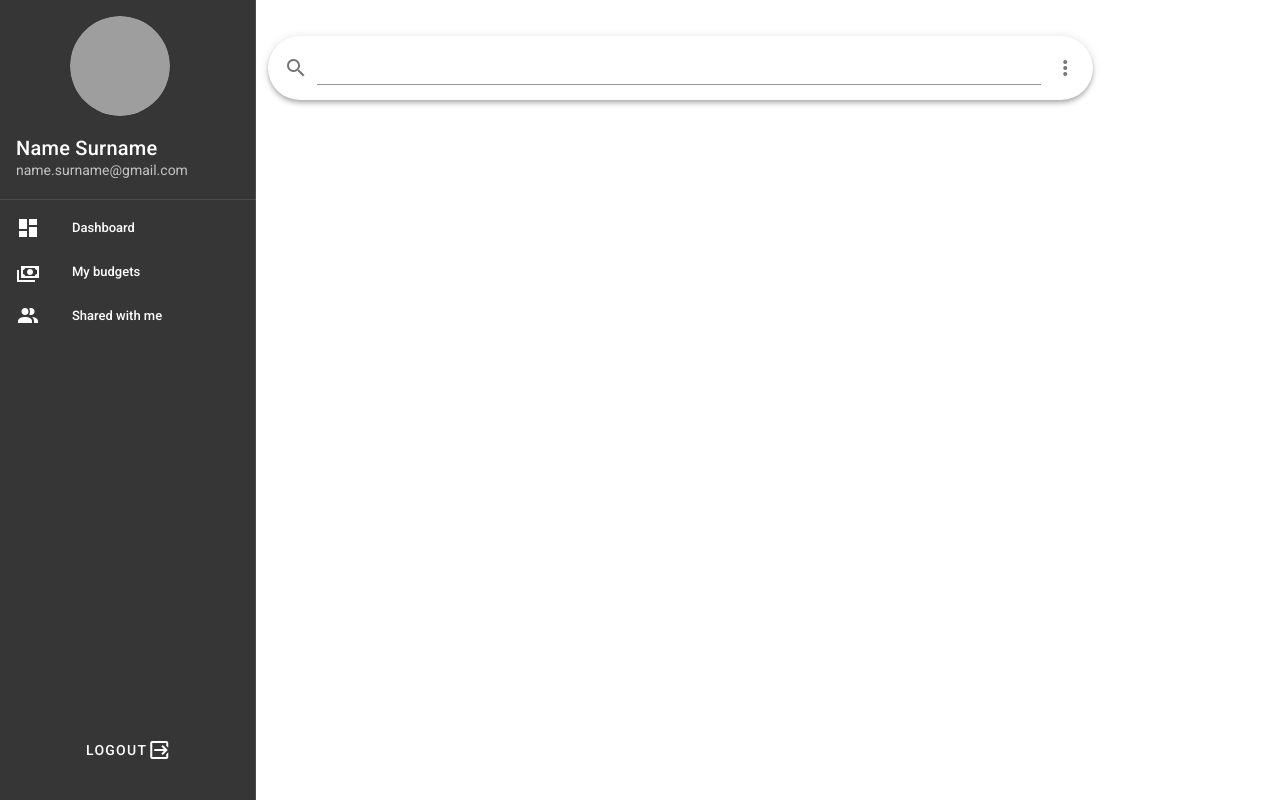
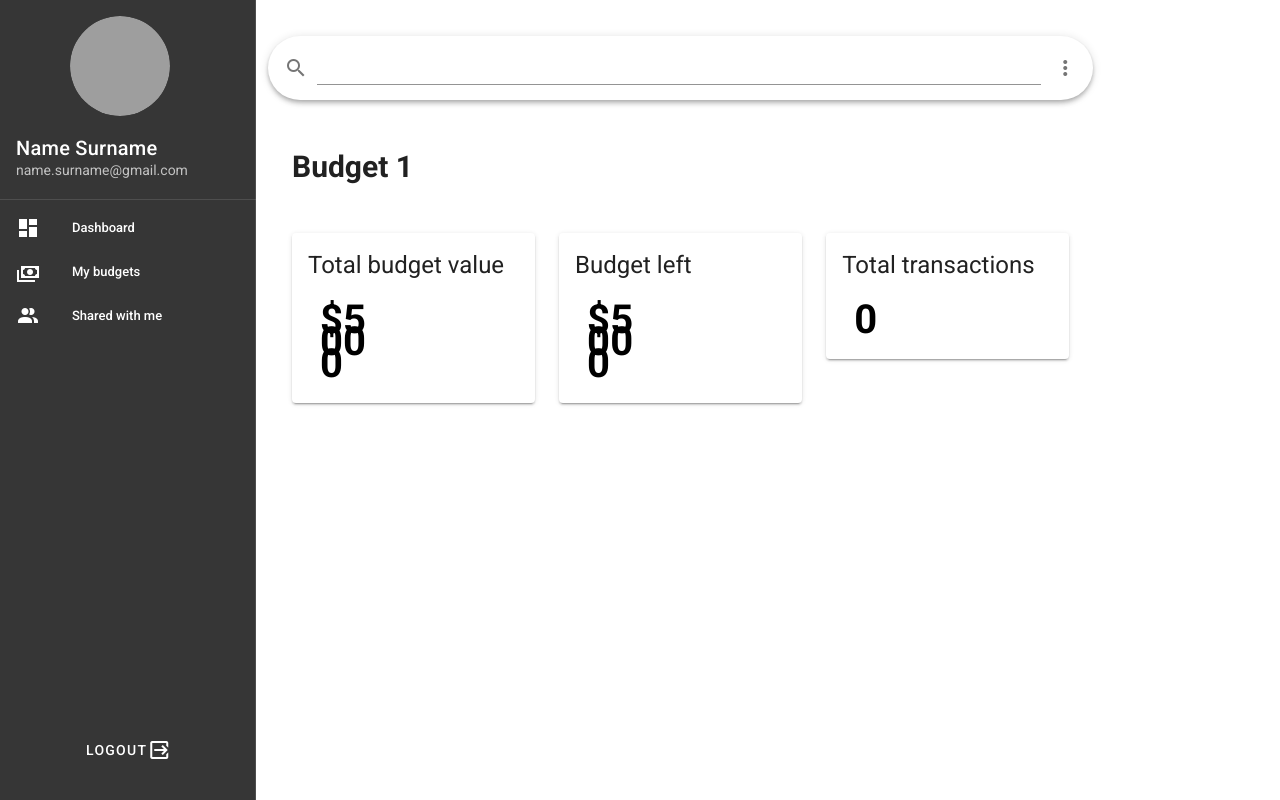
Before and after one commit to yuriykis/family_budget, a Vue app in the folder frontend/budget_app/: page /budget in a window 1280 px wide. Built offline with nearby package versions, Linux system fonts and the light colour scheme; grey boxes are pictures that could not be loaded.

Commit message:
Create Budget details page
Signed-off-by: Yuriy Kis <yurakis9@gmail.com>

```diff
--- /dev/null
+++ b/frontend/budget_app/src/components/BudgetDetails.vue
@@ -0,0 +1,93 @@
+<template>
+    <v-container>
+        <v-row>
+            <v-col cols="12">
+                <div id="budget_details">{{ budget.name }}</div>
+            </v-col>
+        </v-row>
+        <v-row>
+            <v-col cols="4">
+                <v-card>
+                    <v-card-title>
+                        <span class="headline">Total budget value</span>
+                    </v-card-title>
+                    <v-card-text>
+                        <v-container>
+                            <v-row>
+                                <v-col cols="4">
+                                    <h1 style="color: black; font-size: 40px;">${{ budget.totalValue }}</h1>
+                                </v-col>
+                            </v-row>
+                        </v-container>
+                    </v-card-text>
+                </v-card>
+            </v-col>
+            <v-col cols="4">
+                <v-card>
+                    <v-card-title>
+                        <span class="headline">Budget left</span>
+                    </v-card-title>
+                    <v-card-text>
+                        <v-container>
+                            <v-row>
+                                <v-col cols="4">
+                                    <h1 style="color: black; font-size: 40px;">${{ budget.valueLeft }}</h1>
+                                </v-col>
+                            </v-row>
+                        </v-container>
+                    </v-card-text>
+                </v-card>
+            </v-col>
+            <v-col cols="4">
+                <v-card>
+                    <v-card-title>
+                        <span class="headline">Total transactions</span>
+                    </v-card-title>
+                    <v-card-text>
+                        <v-container>
+                            <v-row>
+                                <v-col cols="4">
+                                    <h1 style="color: black; font-size: 40px;">{{ budget.totalTransactions }}</h1>
+                                </v-col>
+                            </v-row>
+                        </v-container>
+                    </v-card-text>
+                </v-card>
+            </v-col>
+        </v-row>
+    </v-container>
+</template>
+
+<script>
+export default {
+    name: "BudgetDetails",
+    data: () => ({
+        budget: {
+            name: "Budget 1",
+            description: "",
+            totalValue: 5000,
+            valueLeft: 5000,
+            totalTransactions: 0
+        }
+    }),
+    components: {
+
+    },
+    methods: {
+
+    },
+    computed: {
+
+    }
+};
+</script>
+
+<style scoped>
+#budget_details {
+    font-size: 30px;
+    font-weight: bold;
+    margin-top: 20px;
+    margin-bottom: 20px;
+    font-family: 'Roboto', sans-serif;
+}
+</style>
--- a/frontend/budget_app/src/components/BudgetsList.vue
+++ b/frontend/budget_app/src/components/BudgetsList.vue
@@ -168,7 +168,7 @@ export default {
     }),
     methods: {
         selectBudget(budget) {
-            this.$emit('selectBudget', budget)
+            this.$router.push({ name: 'BudgetDetails', params: { id: budget.id } });
         },
         executeBudgetAction(budget, budgetAction) {
             if (budgetAction.title === 'Edit') {
--- a/frontend/budget_app/src/components/SideMenu.vue
+++ b/frontend/budget_app/src/components/SideMenu.vue
@@ -30,7 +30,7 @@
                 </v-list-item-icon>
                 <v-list-item-title>Dashboard</v-list-item-title>
             </v-list-item>
-            <v-list-item link>
+            <v-list-item link @click="onMyDashboardClick">
                 <v-list-item-icon>
                     <v-icon>mdi-cash-multiple</v-icon>
                 </v-list-item-icon>
@@ -63,5 +63,10 @@ export default {
     name: 'SideMenu',
     data: () => ({
     }),
+    methods: {
+        onMyDashboardClick() {
+            this.$router.push({ name: 'Home' })
+        },
+    }
 }
 </script>
```
